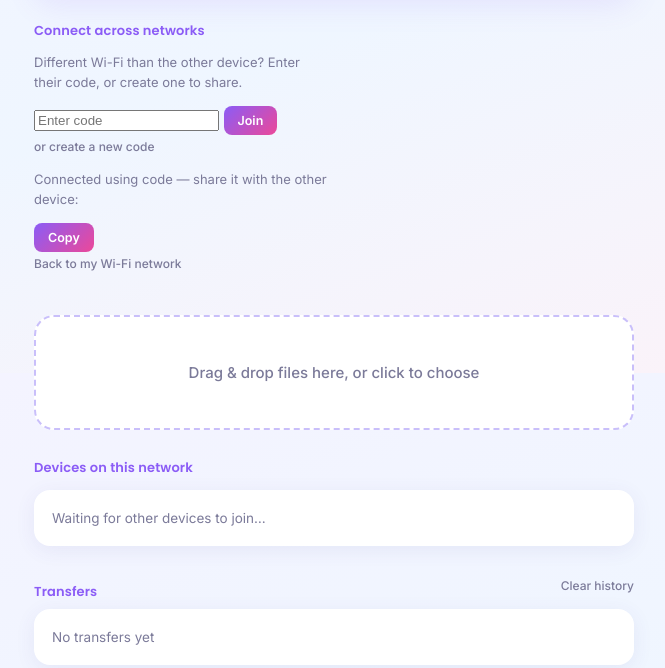
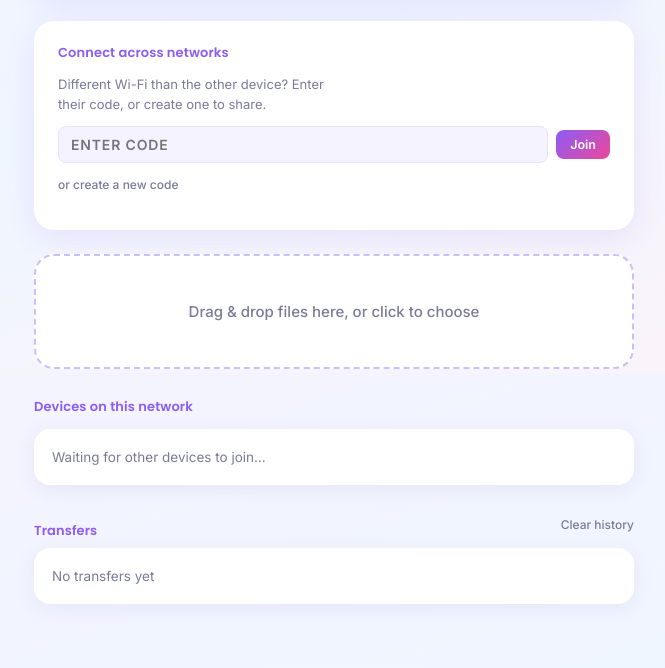
Before and after one commit to dreamsguides94-oss/lan-transfer, a website: page public/index.html in a window 1280 px wide. Shown: the part 427-1095 px from the top of the page, without its empty margins (306-971 px from the left). Drawn offline with nearby package versions, Linux system fonts and the light colour scheme; no server answers.

Commit message:
Update style.css

```diff
--- a/public/style.css
+++ b/public/style.css
@@ -212,6 +212,63 @@ section h2 {
 @media (max-width: 480px) {
   .connect-panel { flex-direction: column; align-items: flex-start; }
   .qr-image { align-self: center; }
+}
+
+/* ---------- code panel (cross-network pairing) ---------- */
+
+.code-panel {
+  background: var(--panel);
+  border-radius: 20px;
+  padding: 22px 24px;
+  margin-bottom: 24px;
+  box-shadow: 0 8px 30px rgba(139, 92, 246, 0.12);
+}
+
+.code-panel .connect-hint {
+  margin: 0 0 12px;
+  color: var(--muted);
+  font-size: 13px;
+  line-height: 1.5;
+}
+
+.hidden { display: none; }
+
+.code-row {
+  display: flex;
+  align-items: center;
+  gap: 8px;
+  margin-bottom: 10px;
+}
+
+.code-row input {
+  flex: 1;
+  min-width: 0;
+  font-family: 'Inter', monospace;
+  font-weight: 600;
+  font-size: 14px;
+  letter-spacing: 0.06em;
+  text-transform: uppercase;
+  padding: 9px 12px;
+  border-radius: 8px;
+  border: 1.5px solid var(--hairline);
+  background: var(--bg1);
+  color: var(--ink);
+}
+
+.code-row input:focus {
+  outline: none;
+  border-color: var(--purple);
+}
+
+.code-row code {
+  font-family: 'Inter', monospace;
+  font-weight: 700;
+  font-size: 16px;
+  letter-spacing: 0.1em;
+  background: var(--purple-dim);
+  border-radius: 8px;
+  padding: 9px 14px;
+  color: var(--purple);
 }
 
 /* ---------- dropzone ---------- */
```
